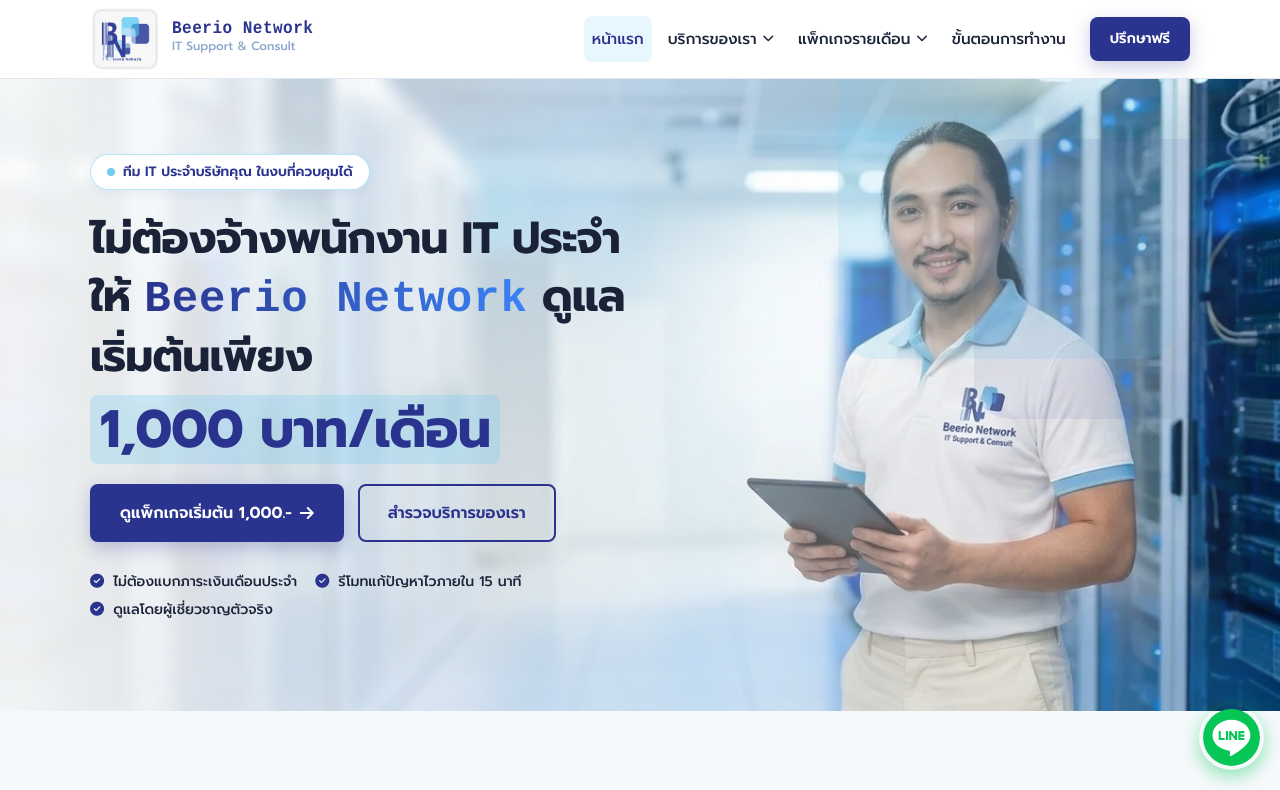
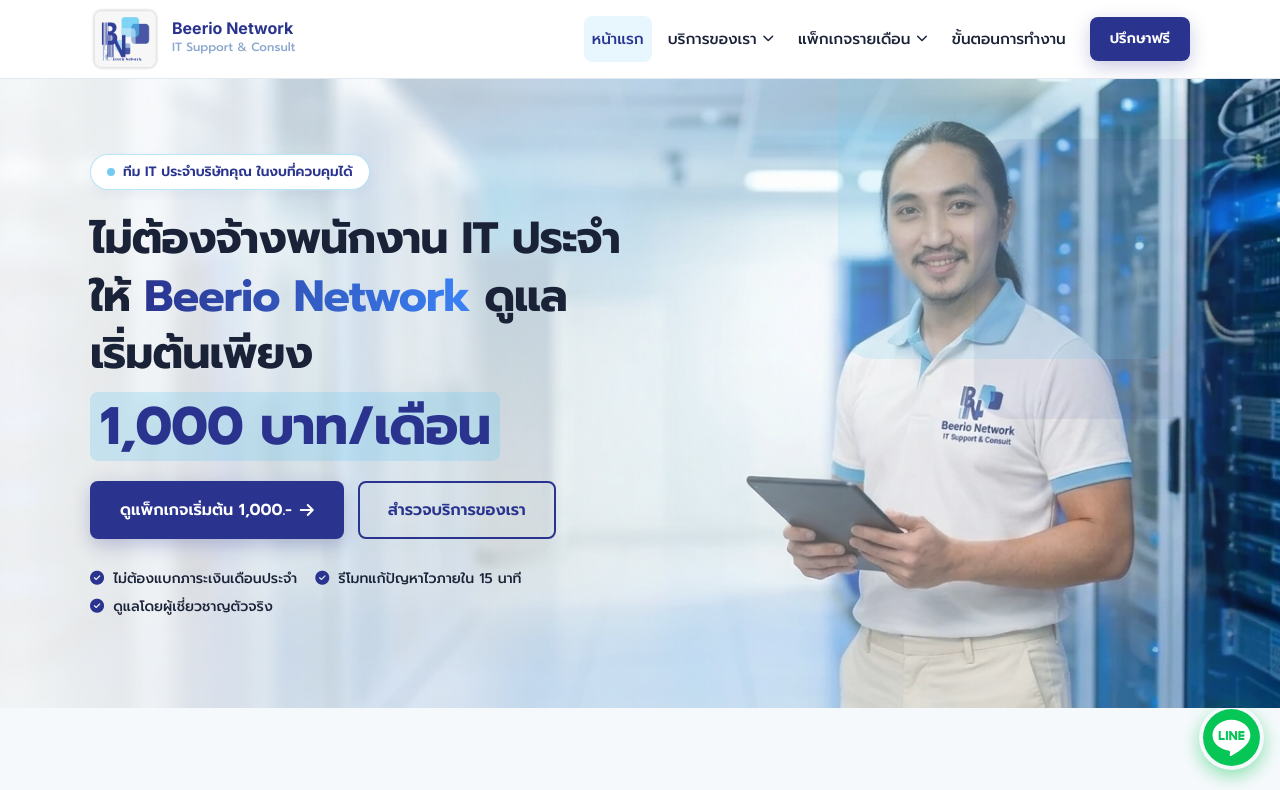
Before and after one commit to beerio0729/beerio, a plain HTML site: page index.html in a window 1280 px wide. Shown: the top 790 px of the page. Drawn offline with Linux system fonts and the light colour scheme.

Commit message:
edit banner5

```diff
--- a/css/style.css
+++ b/css/style.css
@@ -210,13 +210,11 @@ img {
 }
 
 .brand-name {
-    font-family: "Broadway", Courier;
+    font-family: 'Inter', sans-serif;
     font-size: 1rem;
+    font-weight: 700;
     color: var(--primary-navy);
-    line-height: 1;
-    transform: scaleY(1.1);
-    letter-spacing: 0.5px;
-    font-weight: 600;
+    line-height: 1.1;
 }
 
 .brand-sub {
@@ -473,9 +471,6 @@ img {
     background: linear-gradient(90deg, var(--primary-navy), #3B82F6);
     -webkit-background-clip: text;
     -webkit-text-fill-color: transparent;
-    font-family: "Broadway", Courier;
-    letter-spacing: 1px;
-    transform: scaleY(1.2);
 }
 
 .price-highlight {
```
